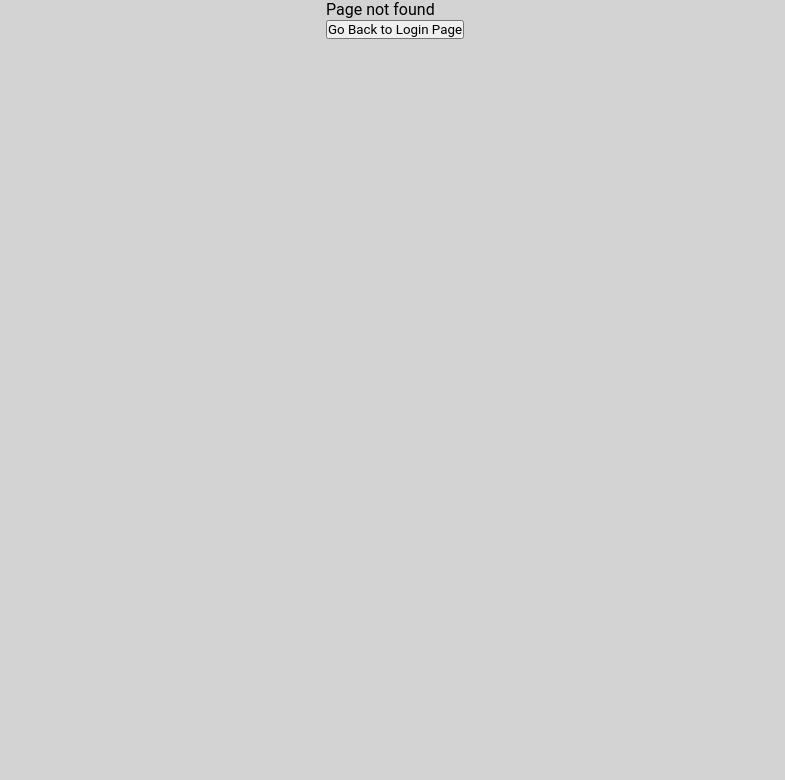
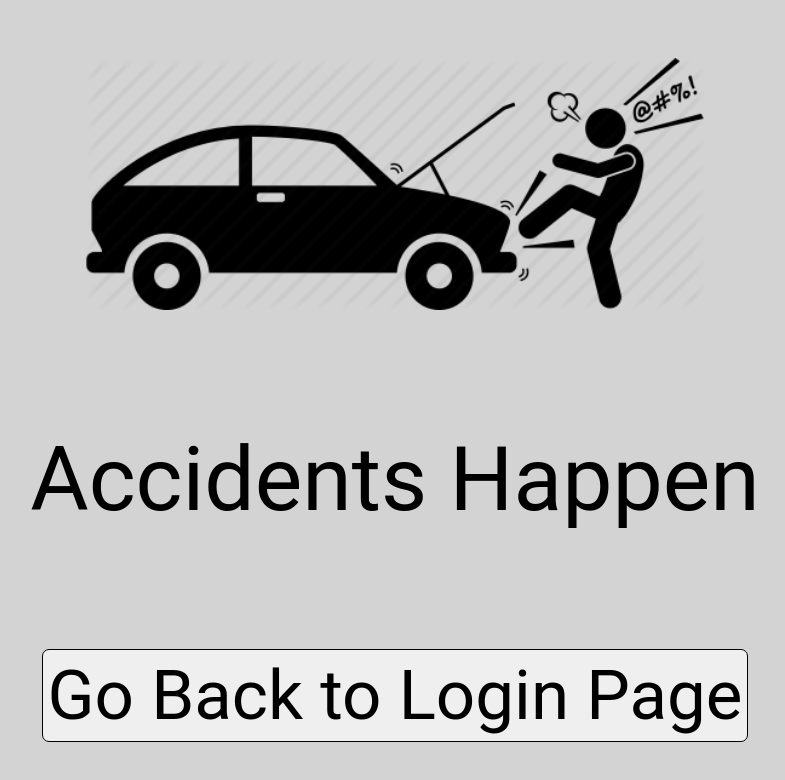
Before and after one commit to ttarlov/dream-garage, a React (Create React App) app: page /error in a window 1280 px wide. Before the commit this address had no page. Shown: the top 780 px of the page, without its empty margins (245-1030 px from the left). Built offline with nearby package versions, Linux system fonts and the light colour scheme.

Commit message:
Add styling and image to Error comp

```diff
--- a/src/Components/Error/Error.css
+++ b/src/Components/Error/Error.css
@@ -0,0 +1,25 @@
+.error-page-container {
+    display: flex;
+    height: 100vh;
+    flex-direction: column;
+    justify-content: space-around;
+    align-items: center;
+}
+
+.error-page-container p {
+    font-size: 7vw;
+}
+
+.broken-car-img {
+    width: 85%;
+}
+
+.back-to-login-btn {
+    width: 100%;
+    height: auto;
+    font-family: 'Roboto', sans-serif;
+    font-size: 5.4vw;
+    border: solid 1px;
+    border-radius: 7px;
+    padding: 5px;
+}
--- a/src/Components/Error/Error.jsx
+++ b/src/Components/Error/Error.jsx
@@ -1,12 +1,14 @@
 import React from 'react';
 import { Link } from 'react-router-dom';
-
+import accident from './error-accident.png'
+import './Error.css'
 
 const Error = () => {
 
     return (
-        <div>
-            <p>Page not found</p>
+        <div className="error-page-container">
+            <img  className="broken-car-img" src={accident} alt="broken car"></img>
+            <p>Accidents Happen</p>
 
             <Link to='/' >
                 <button className='back-to-login-btn'>Go Back to Login Page</button>
```
Also changed, not shown: src/Components/Error/error-accident.png (added).
